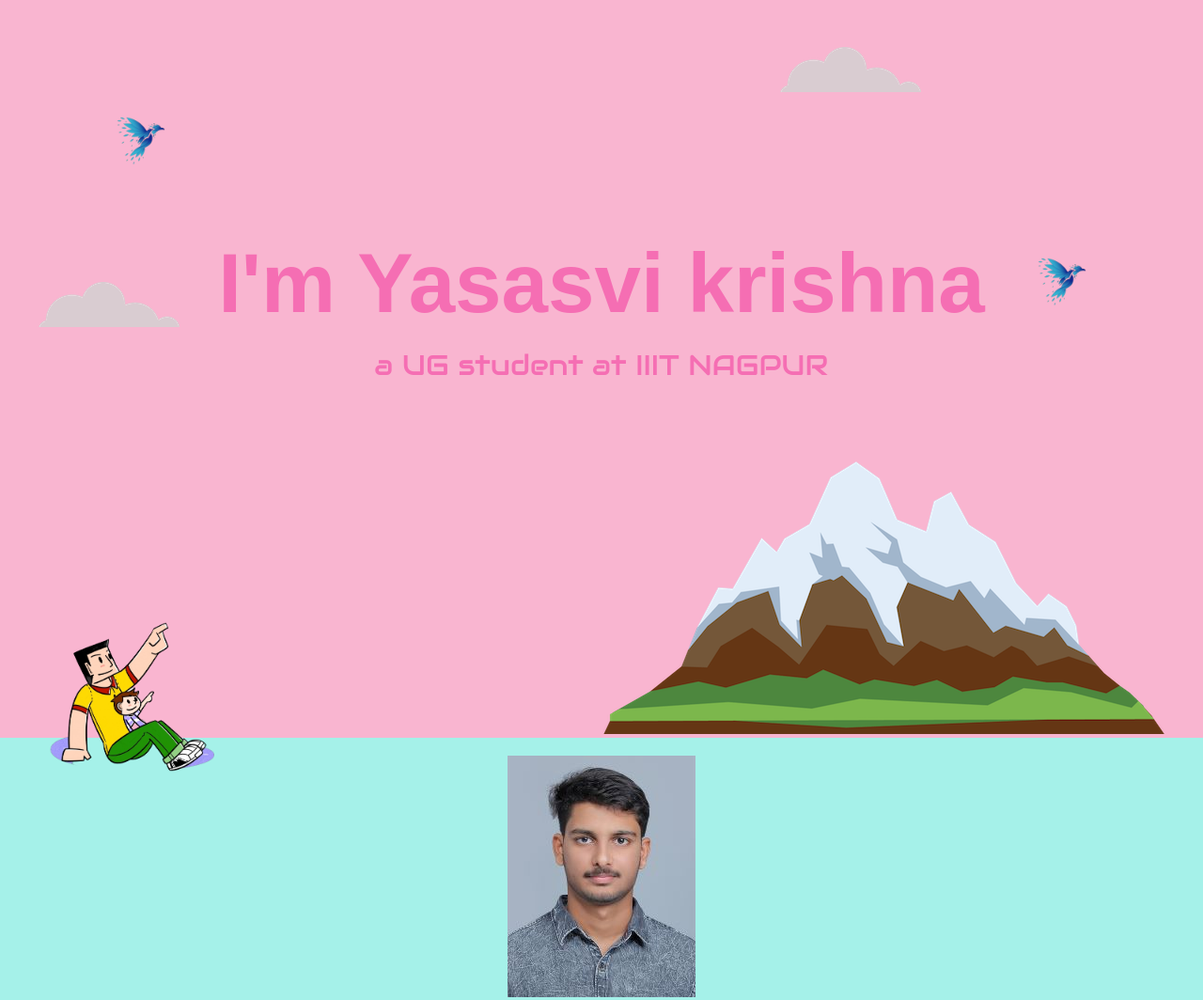
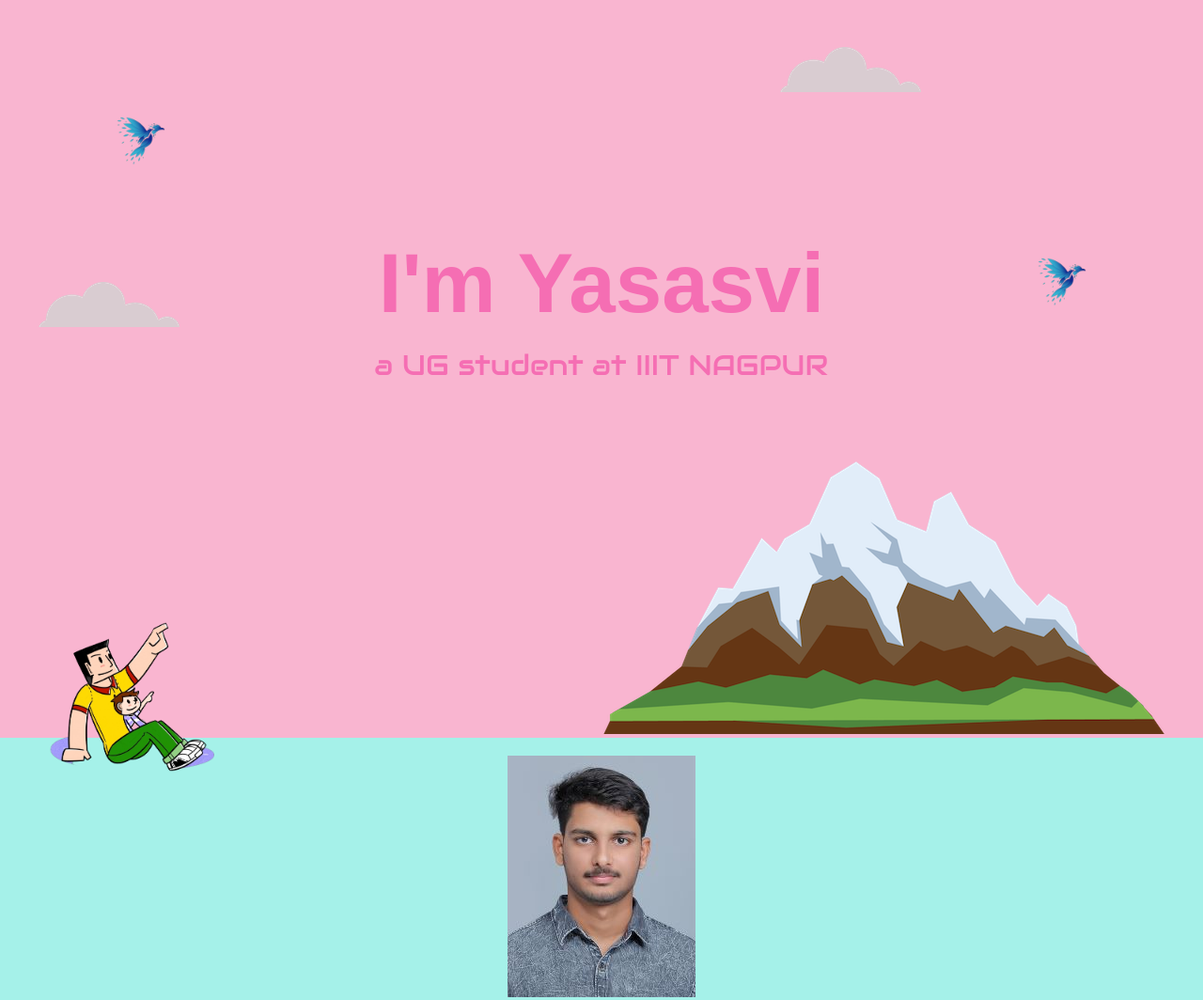
Before and after one commit to yasasvi2004/Portfolio, a plain HTML site: page index.html in a window 1280 px wide. Shown: the top 1064 px of the page at 94% size. Drawn offline with Linux system fonts and the light colour scheme; a web font is replaced by a local one.

Commit message:
saving to github

```diff
--- a/index.html
+++ b/index.html
@@ -17,7 +17,7 @@
     <div class="top-container">
         <img class="bird" src="./images/attachment_116335822-removebg-preview-removebg-preview (1).png" alt="">
         <img class="topcloud" src="./images/cloud.png" alt="cloud-img">
-    <h1 class="zx" >I'm Yasasvi krishna</h1>
+    <h1 class="zx" >I'm Yasasvi </h1>
     <img class="image2" src="./images/attachment_116335822-removebg-preview-removebg-preview (1).png" alt="">
     <p><span class="stu">a UG student at IIIT NAGPUR</span></p>
     <img class="bottomcloud" src="./images/cloud.png" alt="cloud-img">
```
